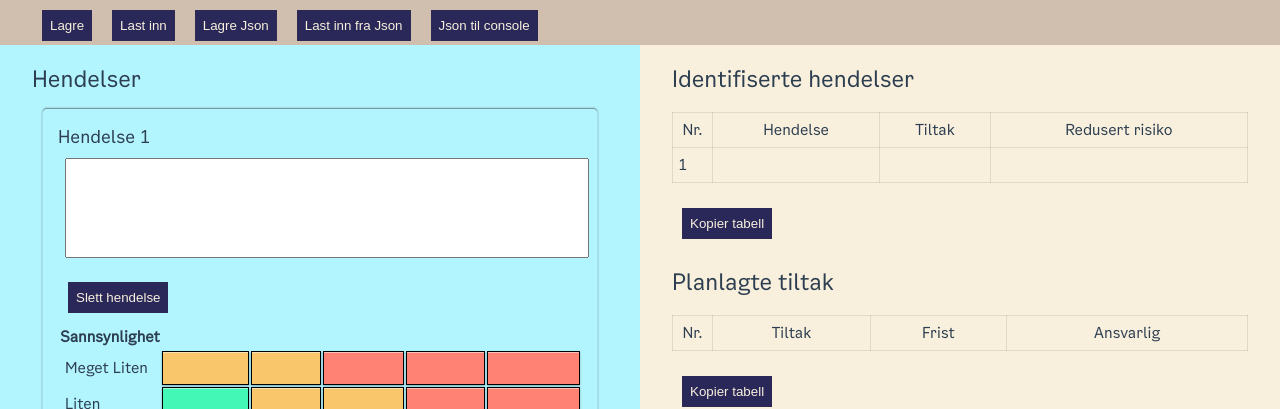
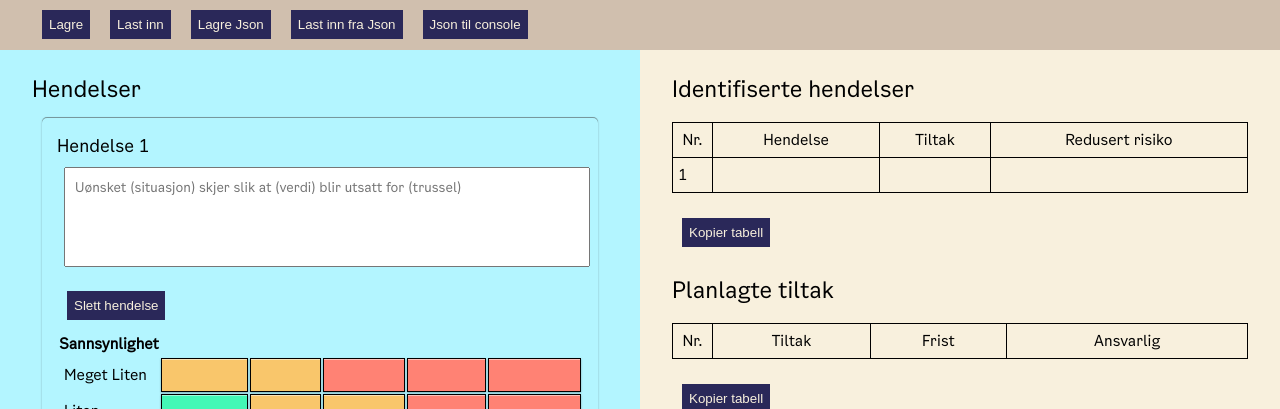
Before and after one commit to oslokommune/rosinator, a Vue app: page / in a window 1280 px wide. Shown: the top 409 px of the page. Built offline with nearby package versions, Linux system fonts and the light colour scheme.

Commit message:
Fix display bug

```diff
--- a/src/App.vue
+++ b/src/App.vue
@@ -123,7 +123,7 @@ export default {
     <div class="hendelse" v-for="(hendelse, index) in hendelser">
 
       <h3>Hendelse {{ index + 1 }}</h3>
-      <textarea class="medium-text" v-model="hendelse.hendelse"></textarea>
+      <textarea placeholder="Uønsket (situasjon) skjer slik at (verdi) blir utsatt for (trussel)" class="medium-text" v-model="hendelse.hendelse"></textarea>
       <div>
         <button v-if="hendelse.sannsynlighet && hendelse.konsekvens && !hendelse.update"
                 @click="toggleUpdate(hendelse)">Endre risiko
--- a/src/assets/base.css
+++ b/src/assets/base.css
@@ -1,54 +1,4 @@
 /* color palette from <https://github.com/vuejs/theme> */
-:root {
-  --vt-c-white: #ffffff;
-  --vt-c-white-soft: #f8f8f8;
-  --vt-c-white-mute: #f2f2f2;
-
-  --vt-c-black: #181818;
-  --vt-c-black-soft: #222222;
-  --vt-c-black-mute: #282828;
-
-  --vt-c-indigo: #2c3e50;
-
-  --vt-c-divider-light-1: rgba(60, 60, 60, 0.29);
-  --vt-c-divider-light-2: rgba(60, 60, 60, 0.12);
-  --vt-c-divider-dark-1: rgba(84, 84, 84, 0.65);
-  --vt-c-divider-dark-2: rgba(84, 84, 84, 0.48);
-
-  --vt-c-text-light-1: var(--vt-c-indigo);
-  --vt-c-text-light-2: rgba(60, 60, 60, 0.66);
-  --vt-c-text-dark-1: var(--vt-c-white);
-  --vt-c-text-dark-2: rgba(235, 235, 235, 0.64);
-}
-
-/* semantic color variables for this project */
-:root {
-  --color-background: var(--vt-c-white);
-  --color-background-soft: var(--vt-c-white-soft);
-  --color-background-mute: var(--vt-c-white-mute);
-
-  --color-border: var(--vt-c-divider-light-2);
-  --color-border-hover: var(--vt-c-divider-light-1);
-
-  --color-heading: var(--vt-c-text-light-1);
-  --color-text: var(--vt-c-text-light-1);
-
-  --section-gap: 160px;
-}
-
-@media (prefers-color-scheme: dark) {
-  :root {
-    --color-background: var(--vt-c-black);
-    --color-background-soft: var(--vt-c-black-soft);
-    --color-background-mute: var(--vt-c-black-mute);
-
-    --color-border: var(--vt-c-divider-dark-2);
-    --color-border-hover: var(--vt-c-divider-dark-1);
-
-    --color-heading: var(--vt-c-text-dark-1);
-    --color-text: var(--vt-c-text-dark-2);
-  }
-}
 
 *,
 *::before,
--- a/src/assets/main.css
+++ b/src/assets/main.css
@@ -95,7 +95,7 @@ td.red {
 
 nav {
   background: var(--color-beige-dark);
-  height: 45px;
+  height: 50px;
   width: 100%;
   padding: 0 2rem;
   z-index: 1000;
@@ -118,7 +118,7 @@ table.data {
 }
 
 table.data td, table.data th {
-  border: 1px solid var(--color-border);
+  border: 1px solid black;
   padding: 5px;
 }
 
@@ -128,8 +128,7 @@ table.data td, table.data th {
 
 div.preview, div.edit {
   background-color: var(--color-blue-light);
-  margin: 30px 0;
-
+  margin: 40px 0;
   width: 50%;
   float: left;
   padding: 1rem 2rem;
```
